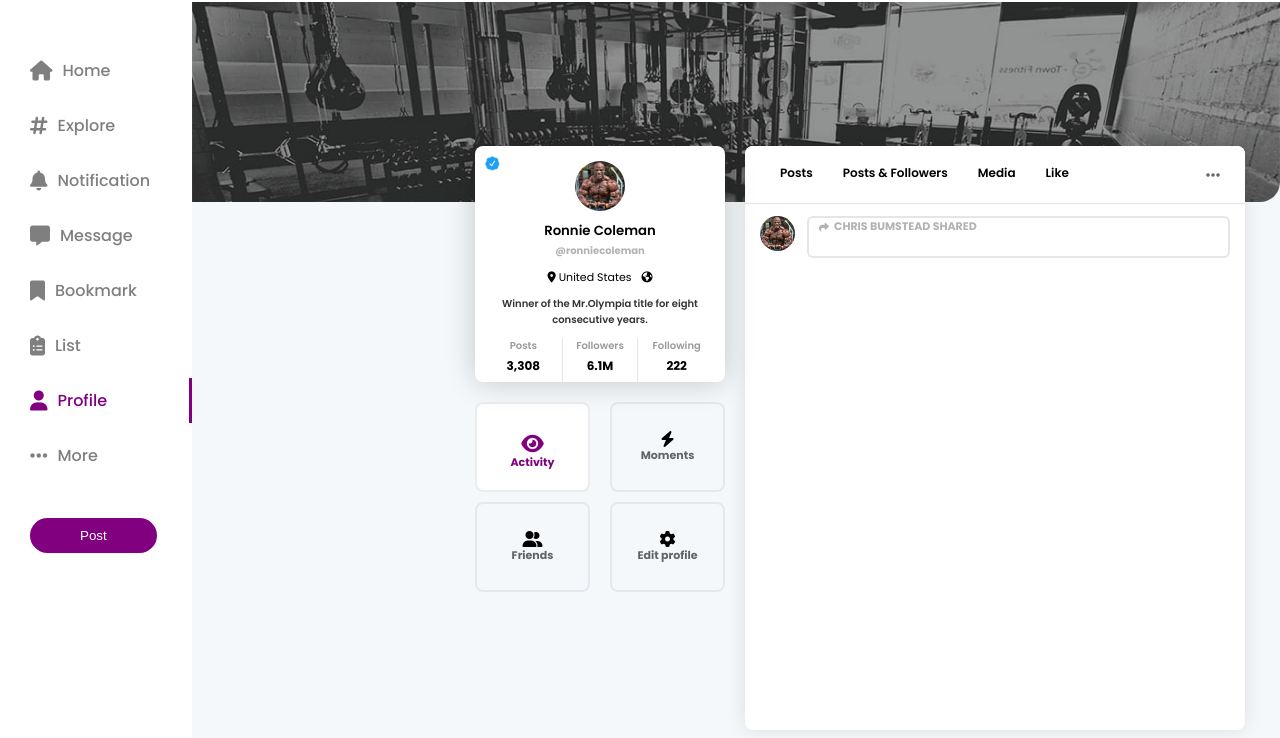
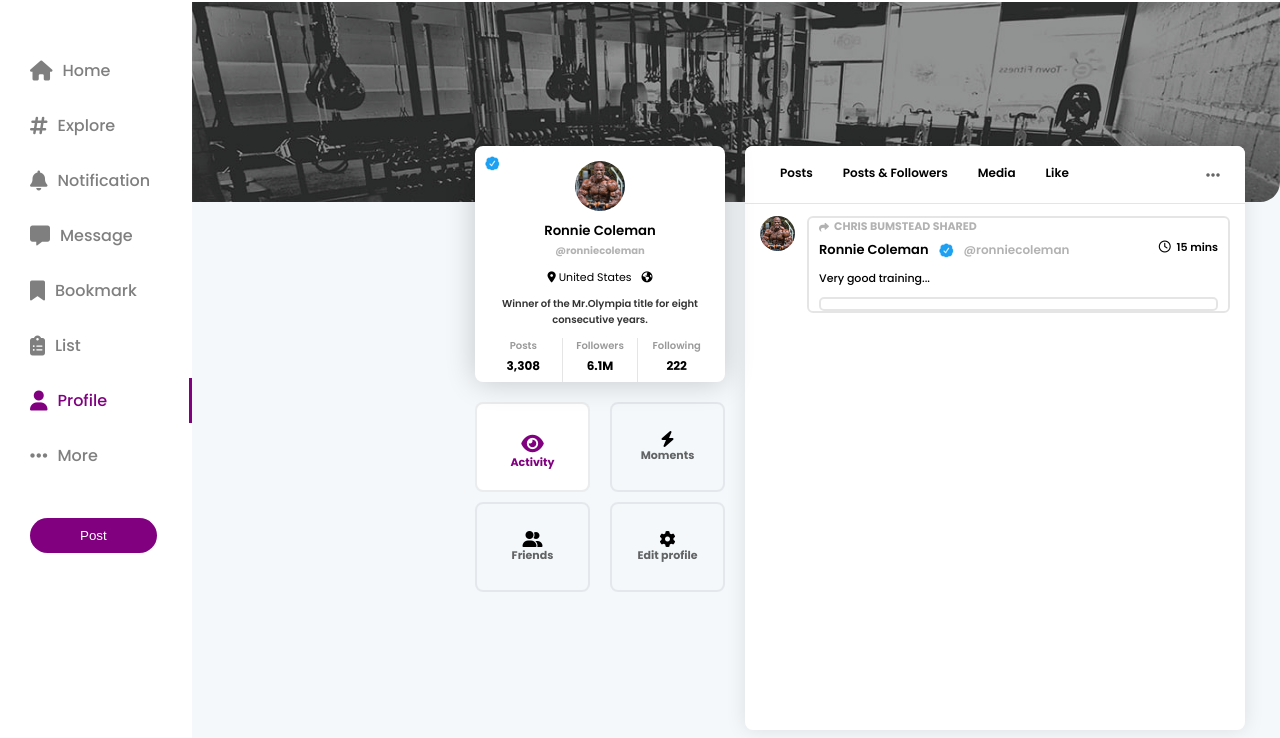
Before and after one commit to dvpinedo/Gymder, a plain HTML site: page index.html in a window 1280 px wide. Shown: the part 62-800 px from the top of the page. Drawn offline with Linux system fonts and the light colour scheme.

Commit message:
shared_content_box

```diff
--- a/index.html
+++ b/index.html
@@ -109,6 +109,14 @@
                                 </div>
                                 <div class="content">
                                     <h6 class="shared"><i class="fa-solid fa-share"></i> CHRIS BUMSTEAD SHARED</h6>
+                                    <div class="user_name_time">
+                                        <h5>Ronnie Coleman <img src="icon/bluetick.png" alt=""><p>@ronniecoleman</p></h5>
+                                        <h6><i class="fa-regular fa-clock"></i> 15 mins</h6>
+                                    </div>
+                                    <h3>Very good training...</h3>
+                                    <div class="shared_content_box">
+
+                                    </div>
                                 </div>
                             </div>
                         </div>
--- a/style.css
+++ b/style.css
@@ -436,14 +436,67 @@ header section .profile_post_follow_box .post_follow_box .post .post_main_box .p
     padding: 0px 10px;
 }
 
-header section .profile_post_follow_box .post_follow_box .post .post_main_box .post_card_box .shared{
+header section .profile_post_follow_box .post_follow_box .post .post_main_box .post_card_box .content .shared{
     color: rgb(0, 0, 0, 0.3);
     font-size: 11px;
     display: flex;
     align-items: center;
 }
 
-header section .profile_post_follow_box .post_follow_box .post .post_main_box .post_card_box .shared i{
+header section .profile_post_follow_box .post_follow_box .post .post_main_box .post_card_box .content .shared i{
     font-size: 10px;
     margin-right: 5px;
 }
+
+header section .profile_post_follow_box .post_follow_box .post .post_main_box .post_card_box .content .user_name_time{
+    display: flex;
+    align-items: center;
+    justify-content: space-between;
+}
+
+header section .profile_post_follow_box .post_follow_box .post .post_main_box .post_card_box .content .user_name_time h5{
+    display: flex;
+    align-items: center;
+    justify-content: space-between;
+    font-size: 13px;
+    font-weight: 600;
+    margin-top: 5px;
+}
+
+header section .profile_post_follow_box .post_follow_box .post .post_main_box .post_card_box .content .user_name_time h5 img{
+    width: 15px;
+    margin-left: 10px;
+}
+
+header section .profile_post_follow_box .post_follow_box .post .post_main_box .post_card_box .content .user_name_time h5 p{
+    font-size: 12px;
+    color: rgb(0, 0, 0, 0.3);
+    margin-left: 10px;
+}
+
+header section .profile_post_follow_box .post_follow_box .post .post_main_box .post_card_box .content .user_name_time h6{
+    color: #000;
+    font-size: 11px;
+    font-weight: 600;
+}
+
+header section .profile_post_follow_box .post_follow_box .post .post_main_box .post_card_box .content .user_name_time h6 i{
+    font-size: 12px;
+    margin-right: 3px;
+}
+
+header section .profile_post_follow_box .post_follow_box .post .post_main_box .post_card_box .content h3{
+    font-size: 11px;
+    font-weight: 500;
+    word-break: break-all;
+    margin-top: 10px;
+}
+
+header section .profile_post_follow_box .post_follow_box .post .post_main_box .post_card_box .content .shared_content_box{
+    width: 100%;
+    height: auto;
+    padding: 5px 10px;
+    border: 2px solid rgb(0, 0, 0, 0.1);
+    border-radius: 5px;
+    margin-top: 10px;
+}
```
